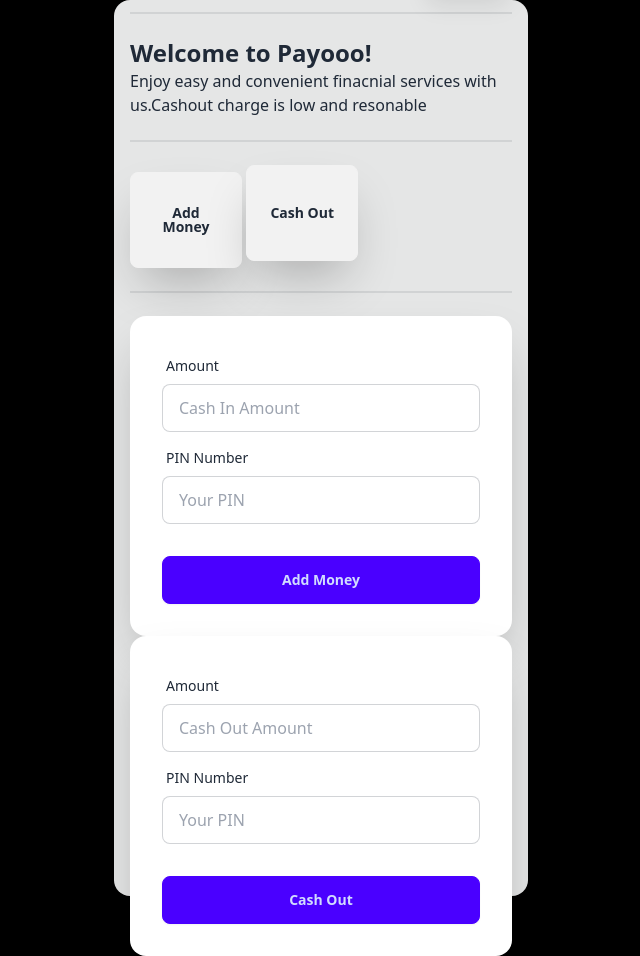
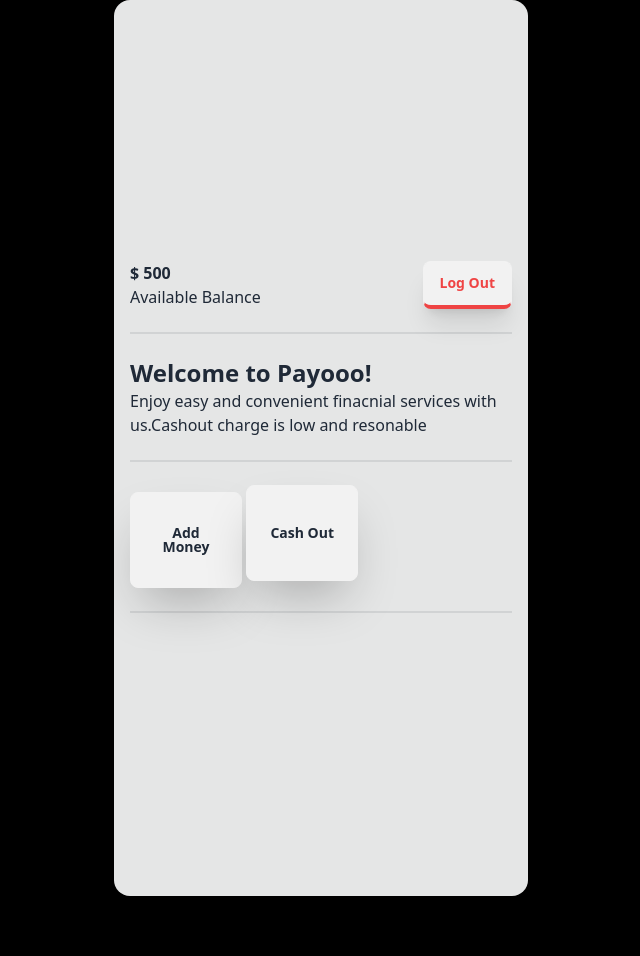
Before and after one commit to Abdallah-BinSaif/p-payoo-mfs, a plain HTML site: page home.html in a window 1280 px wide. Shown: the whole page, without its empty margins (319-959 px from the left). After the commit the page ends 896 px from the top, so only its background shows below. Drawn offline with nearby package versions, Linux system fonts and the light colour scheme.

Commit message:
some bug fixes

```diff
--- a/home.html
+++ b/home.html
@@ -33,7 +33,7 @@
             <div class="divider"></div>
             <section>
                 <!-- Add Money Section -->
-                <div id="add-money-section">
+                <div id="add-money-section" class="hidden">
                     <div class="card bg-base-100 w-full max-w-sm shrink-0 shadow-2xl">
                         <form class="card-body">
                           <div class="form-control">
@@ -55,7 +55,7 @@
                       </div>
                 </div>
                 <!-- Cash Out Section -->
-                <div id="cash-out-section">
+                <div id="cash-out-section" class="hidden">
                     <div class="card bg-base-100 w-full max-w-sm shrink-0 shadow-2xl">
                         <form class="card-body">
                           <div class="form-control">
@@ -82,6 +82,6 @@
       </div>
 
       <script src="./home.js"></script>
-      <script src="./toggole.js"></script>
+
   </body>
 </html>
```
